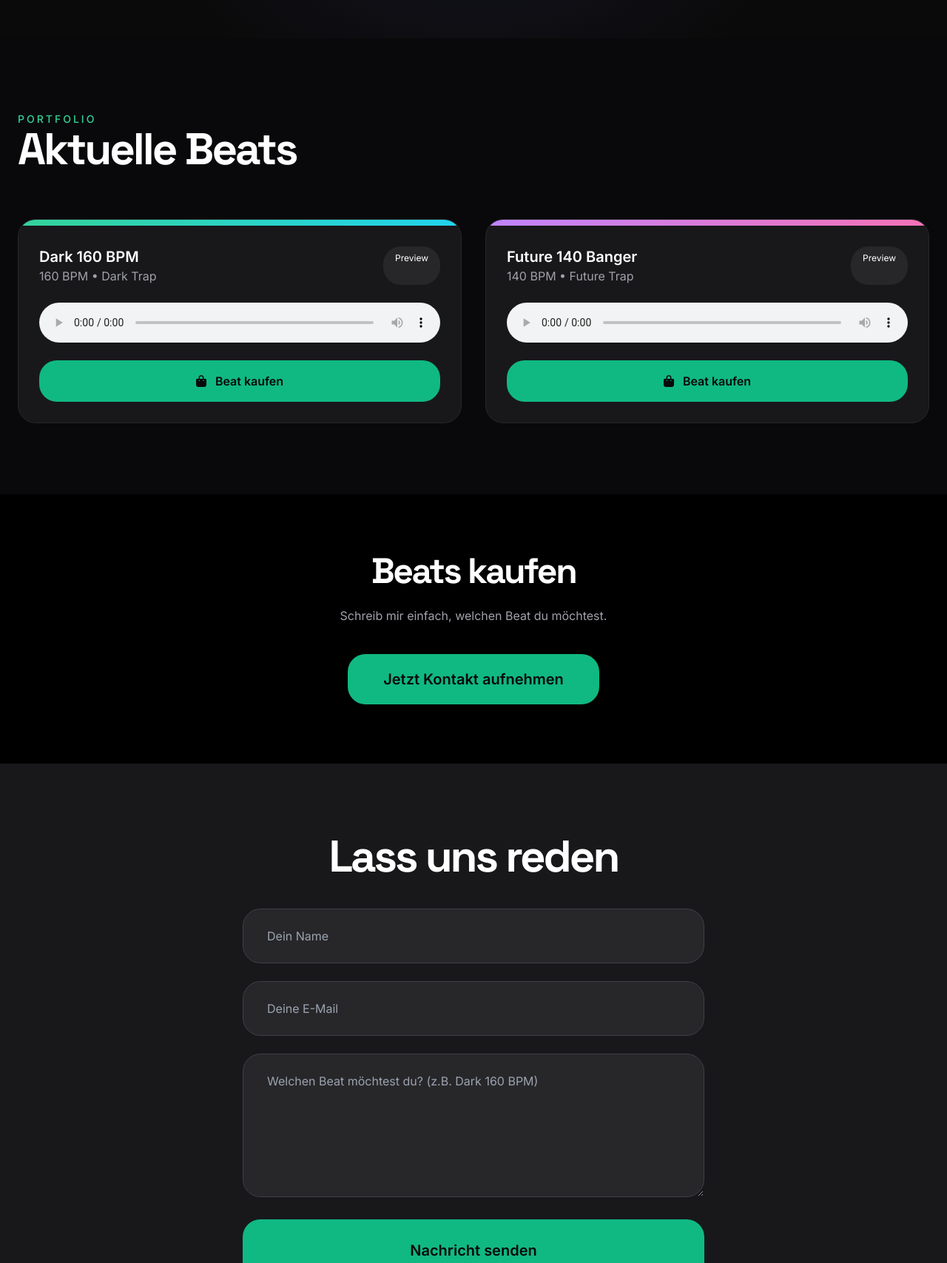
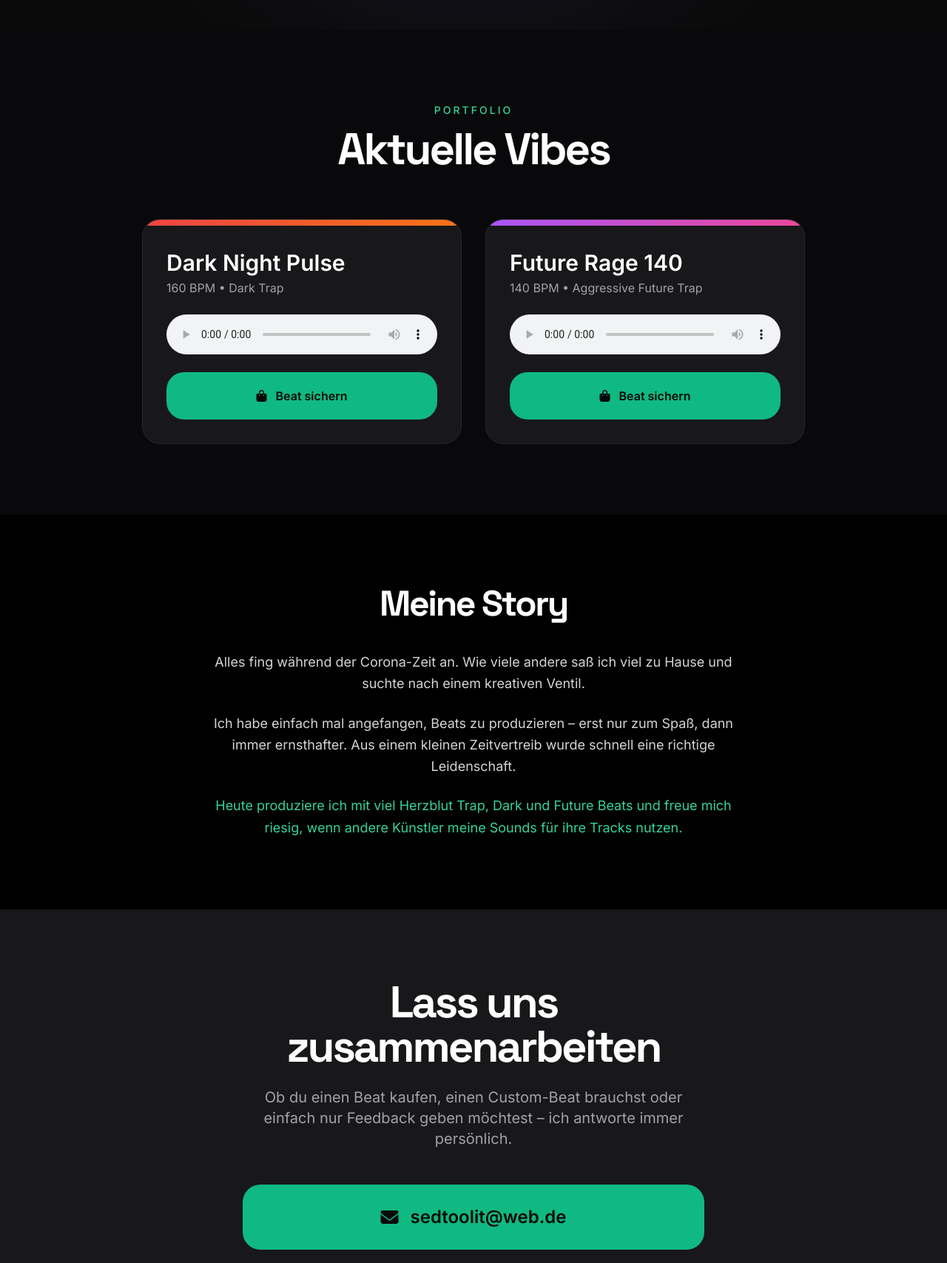
Before and after one commit to prodsedde/beats, a plain HTML site: page index.html in a window 1280 px wide. Shown: the part 841-2548 px from the top of the page at 74% size. Drawn offline with nearby package versions, Linux system fonts and the light colour scheme.

Commit message:
index.html

```diff
--- a/index.html
+++ b/index.html
@@ -26,95 +26,74 @@
             </div>
             <div class="hidden md:flex items-center gap-10 text-sm font-medium">
                 <a href="#beats" class="hover:text-emerald-400 transition-colors">Beats</a>
-                <a href="#shop" class="hover:text-emerald-400 transition-colors">Shop</a>
                 <a href="#about" class="hover:text-emerald-400 transition-colors">Über mich</a>
                 <a href="#contact" class="hover:text-emerald-400 transition-colors">Kontakt</a>
             </div>
-            <a href="#contact" class="px-7 py-3.5 bg-emerald-500 hover:bg-emerald-400 text-zinc-950 font-semibold rounded-3xl flex items-center gap-3 transition-all">
-                Beat anfragen
+            <a href="https://instagram.com/prodsedde" target="_blank"
+               class="flex items-center gap-2 text-emerald-400 hover:text-emerald-300 transition-colors">
+                <i class="fab fa-instagram text-2xl"></i>
             </a>
         </div>
     </nav>
 
     <!-- HERO -->
     <header class="hero-bg min-h-screen flex items-center relative">
-        <div class="max-w-7xl mx-auto px-6 py-24 grid md:grid-cols-2 gap-16 items-center">
-            <div class="space-y-10">
-                <div class="inline-flex items-center gap-3 px-5 py-2.5 bg-zinc-900 border border-emerald-500/30 rounded-full text-emerald-400 text-sm">
-                    <span class="relative flex h-3 w-3">
-                        <span class="animate-ping absolute inline-flex h-full w-full rounded-full bg-emerald-400 opacity-75"></span>
-                        <span class="relative inline-flex rounded-full h-3 w-3 bg-emerald-400"></span>
-                    </span>
-                    NEUE BEATS DROPPED
-                </div>
-                <h2 class="title-font text-7xl md:text-8xl font-bold tracking-tighter leading-none">
-                    Beats die<br><span class="text-emerald-400 neon-glow">vibrieren.</span>
+        <div class="max-w-7xl mx-auto px-6 text-center">
+            <h2 class="title-font text-7xl md:text-8xl font-bold tracking-tighter leading-none mb-6">
+                Hey, ich bin <span class="text-emerald-400 neon-glow">Sedde</span><br>
+                und das sind meine Beats.
             </h2>
-                <p class="text-2xl text-zinc-300 max-w-md">
-                    Trap • Dark • Future Banger<br>
-                    Hobbymäßig produziert von Sedde.
+            <p class="text-2xl text-zinc-300 max-w-2xl mx-auto">
+                Dark Trap, Future Banger und alles dazwischen – mit viel Liebe und 808s produziert.
             </p>
-                <div class="flex flex-col sm:flex-row gap-5">
+            <div class="mt-12 flex flex-col sm:flex-row gap-5 justify-center">
                 <a href="#beats" class="px-10 py-5 bg-emerald-500 hover:bg-white hover:text-zinc-950 text-xl font-semibold rounded-3xl flex items-center justify-center gap-3 transition-all">
                     <i class="fas fa-play"></i> Beats anhören
                 </a>
                 <a href="#contact" class="px-10 py-5 border-2 border-emerald-500 hover:bg-emerald-500 hover:text-zinc-950 text-xl font-semibold rounded-3xl transition-all">
-                        Beat anfragen
+                    Mit mir sprechen
                 </a>
-                </div>
             </div>
         </div>
     </header>
 
     <!-- BEATS SECTION -->
     <section id="beats" class="max-w-7xl mx-auto px-6 py-24">
-        <div class="flex flex-col md:flex-row justify-between items-end mb-16">
-            <div>
+        <div class="text-center mb-16">
             <span class="uppercase tracking-[3px] text-emerald-400 text-sm font-medium">Portfolio</span>
-                <h3 class="title-font text-6xl font-bold tracking-tighter">Aktuelle Beats</h3>
-            </div>
+            <h3 class="title-font text-6xl font-bold tracking-tighter mt-3">Aktuelle Vibes</h3>
         </div>
 
-        <div class="grid md:grid-cols-2 gap-8">
+        <div class="grid md:grid-cols-2 gap-8 max-w-4xl mx-auto">
 
             <!-- Beat 1 -->
             <div class="beat-card bg-zinc-900 rounded-3xl overflow-hidden border border-zinc-800">
-                <div class="h-2 bg-gradient-to-r from-emerald-400 to-cyan-400"></div>
-                <div class="p-7">
-                    <div class="flex justify-between mb-6">
-                        <div>
-                            <div class="font-semibold text-xl">Dark 160 BPM</div>
-                            <div class="text-zinc-400">160 BPM • Dark Trap</div>
-                        </div>
-                        <span class="text-xs px-4 py-2 bg-zinc-800 rounded-3xl">Preview</span>
-                    </div>
-                    <audio controls class="w-full mb-6 accent-emerald-400">
+                <div class="h-2 bg-gradient-to-r from-red-500 to-orange-500"></div>
+                <div class="p-8">
+                    <div class="font-semibold text-3xl mb-1">Dark Night Pulse</div>
+                    <div class="text-zinc-400 mb-6">160 BPM • Dark Trap</div>
+                    <audio controls class="w-full accent-emerald-400 mb-6">
                         <source src="https://prodsedde.github.io/beats/Dark160BPMBeat.mp3" type="audio/mpeg">
                     </audio>
-                    <button onclick="buyBeat('Dark 160 BPM')"
-                            class="w-full py-4 bg-emerald-500 hover:bg-emerald-400 text-zinc-950 font-semibold rounded-3xl flex items-center justify-center gap-3">
-                        <i class="fas fa-shopping-bag"></i> Beat kaufen
+                    <button onclick="buyBeat('Dark Night Pulse')"
+                            class="w-full py-5 bg-emerald-500 hover:bg-emerald-400 text-zinc-950 font-semibold rounded-3xl flex items-center justify-center gap-3 transition-all">
+                        <i class="fas fa-shopping-bag"></i> Beat sichern
                     </button>
                 </div>
             </div>
 
             <!-- Beat 2 -->
             <div class="beat-card bg-zinc-900 rounded-3xl overflow-hidden border border-zinc-800">
-                <div class="h-2 bg-gradient-to-r from-purple-400 to-pink-400"></div>
-                <div class="p-7">
-                    <div class="flex justify-between mb-6">
-                        <div>
-                            <div class="font-semibold text-xl">Future 140 Banger</div>
-                            <div class="text-zinc-400">140 BPM • Future Trap</div>
-                        </div>
-                        <span class="text-xs px-4 py-2 bg-zinc-800 rounded-3xl">Preview</span>
-                    </div>
-                    <audio controls class="w-full mb-6 accent-emerald-400">
+                <div class="h-2 bg-gradient-to-r from-purple-500 to-pink-500"></div>
+                <div class="p-8">
+                    <div class="font-semibold text-3xl mb-1">Future Rage 140</div>
+                    <div class="text-zinc-400 mb-6">140 BPM • Aggressive Future Trap</div>
+                    <audio controls class="w-full accent-emerald-400 mb-6">
                         <source src="https://prodsedde.github.io/beats/future140banger2.mp3" type="audio/mpeg">
                     </audio>
-                    <button onclick="buyBeat('Future 140 Banger')"
-                            class="w-full py-4 bg-emerald-500 hover:bg-emerald-400 text-zinc-950 font-semibold rounded-3xl flex items-center justify-center gap-3">
-                        <i class="fas fa-shopping-bag"></i> Beat kaufen
+                    <button onclick="buyBeat('Future Rage 140')"
+                            class="w-full py-5 bg-emerald-500 hover:bg-emerald-400 text-zinc-950 font-semibold rounded-3xl flex items-center justify-center gap-3 transition-all">
+                        <i class="fas fa-shopping-bag"></i> Beat sichern
                     </button>
                 </div>
             </div>
@@ -122,53 +101,64 @@
         </div>
     </section>
 
-    <!-- SHOP (vereinfacht) -->
-    <section id="shop" class="bg-black py-20">
-        <div class="max-w-7xl mx-auto px-6 text-center">
-            <h3 class="title-font text-5xl font-bold tracking-tighter mb-6">Beats kaufen</h3>
-            <p class="text-zinc-400 mb-10">Schreib mir einfach, welchen Beat du möchtest.</p>
-            <a href="#contact" class="inline-block px-12 py-5 bg-emerald-500 text-zinc-950 font-semibold text-xl rounded-3xl hover:bg-emerald-400 transition-all">
-                Jetzt Kontakt aufnehmen
-            </a>
+    <!-- ÜBER MICH -->
+    <section id="about" class="bg-black py-24">
+        <div class="max-w-3xl mx-auto px-6 text-center">
+            <h3 class="title-font text-5xl font-bold tracking-tighter mb-10">Meine Story</h3>
+            <div class="text-lg text-zinc-300 leading-relaxed space-y-6">
+                <p>
+                    Alles fing während der Corona-Zeit an. Wie viele andere saß ich viel zu Hause und suchte nach einem kreativen Ventil.
+                </p>
+                <p>
+                    Ich habe einfach mal angefangen, Beats zu produzieren – erst nur zum Spaß, dann immer ernsthafter.
+                    Aus einem kleinen Zeitvertreib wurde schnell eine richtige Leidenschaft.
+                </p>
+                <p class="text-emerald-400">
+                    Heute produziere ich mit viel Herzblut Trap, Dark und Future Beats und freue mich riesig,
+                    wenn andere Künstler meine Sounds für ihre Tracks nutzen.
+                </p>
+            </div>
         </div>
     </section>
 
     <!-- CONTACT -->
     <section id="contact" class="py-24 bg-zinc-900">
-        <div class="max-w-2xl mx-auto px-6">
-            <h3 class="title-font text-6xl font-bold tracking-tighter text-center mb-10">Lass uns reden</h3>
+        <div class="max-w-2xl mx-auto px-6 text-center">
+            <h3 class="title-font text-6xl font-bold tracking-tighter mb-6">Lass uns zusammenarbeiten</h3>
+            <p class="text-xl text-zinc-400 mb-12">
+                Ob du einen Beat kaufen, einen Custom-Beat brauchst oder einfach nur Feedback geben möchtest –
+                ich antworte immer persönlich.
+            </p>
 
-            <form id="contact-form" class="space-y-6">
-                <input type="text" id="name" placeholder="Dein Name" class="w-full bg-zinc-800 border border-zinc-700 rounded-3xl px-8 py-6 focus:outline-none focus:border-emerald-400">
-                <input type="email" id="email" placeholder="Deine E-Mail" class="w-full bg-zinc-800 border border-zinc-700 rounded-3xl px-8 py-6 focus:outline-none focus:border-emerald-400">
-                <textarea id="message" rows="6" placeholder="Welchen Beat möchtest du? (z.B. Dark 160 BPM)" class="w-full bg-zinc-800 border border-zinc-700 rounded-3xl px-8 py-6 focus:outline-none focus:border-emerald-400"></textarea>
+            <div class="flex flex-col gap-6">
+                <a href="mailto:sedtoolit@web.de"
+                   class="flex items-center justify-center gap-4 bg-emerald-500 hover:bg-emerald-400 text-zinc-950 py-7 rounded-3xl text-2xl font-semibold transition-all">
+                    <i class="fas fa-envelope"></i>
+                    sedtoolit@web.de
+                </a>
 
-                <button type="submit" class="w-full py-7 bg-emerald-500 hover:bg-emerald-400 text-xl font-semibold text-zinc-950 rounded-3xl transition-all">
-                    Nachricht senden
-                </button>
-            </form>
+                <a href="https://instagram.com/prodsedde" target="_blank"
+                   class="flex items-center justify-center gap-4 border-2 border-emerald-400 hover:bg-emerald-400 hover:text-zinc-950 py-7 rounded-3xl text-2xl font-semibold transition-all">
+                    <i class="fab fa-instagram"></i>
+                    @prodsedde auf Instagram
+                </a>
+            </div>
 
-            <div class="text-center mt-8 text-zinc-400">
-                Oder direkt per Mail: <a href="mailto:sedtoolit@web.de" class="text-emerald-400 underline">sedtoolit@web.de</a>
-            </div>
+            <p class="mt-10 text-zinc-500 text-sm">
+                Du kannst mir auch gerne direkt schreiben, welchen Beat du haben möchtest.
+            </p>
         </div>
     </section>
 
-    <footer class="bg-black py-12 text-center text-zinc-500 text-sm">
-        <p>© 2026 Prodsedde (Sedde) – Hobby Beats</p>
+    <footer class="bg-black py-12 text-center text-zinc-500">
+        <p>© 2026 Prodsedde (Sedde) – Mit Leidenschaft produziert</p>
     </footer>
 
     <script>
         function buyBeat(beatName) {
-            document.getElementById('message').value = `Hallo! Ich interessiere mich für den Beat "${beatName}".`;
-            document.getElementById('contact').scrollIntoView({ behavior: 'smooth' });
+            const message = `Hallo Sedde! Ich interessiere mich für den Beat "${beatName}".`;
+            window.location.href = `mailto:sedtoolit@web.de?subject=Beat-Anfrage: ${beatName}&body=${encodeURIComponent(message)}`;
         }
-
-        document.getElementById('contact-form').addEventListener('submit', function(e) {
-            e.preventDefault();
-            alert('✅ Nachricht gesendet! Sedde meldet sich bald bei dir.');
-            this.reset();
-        });
     </script>
 </body>
 </html>
```
Lines whose indentation alone changed are shown as unchanged.
